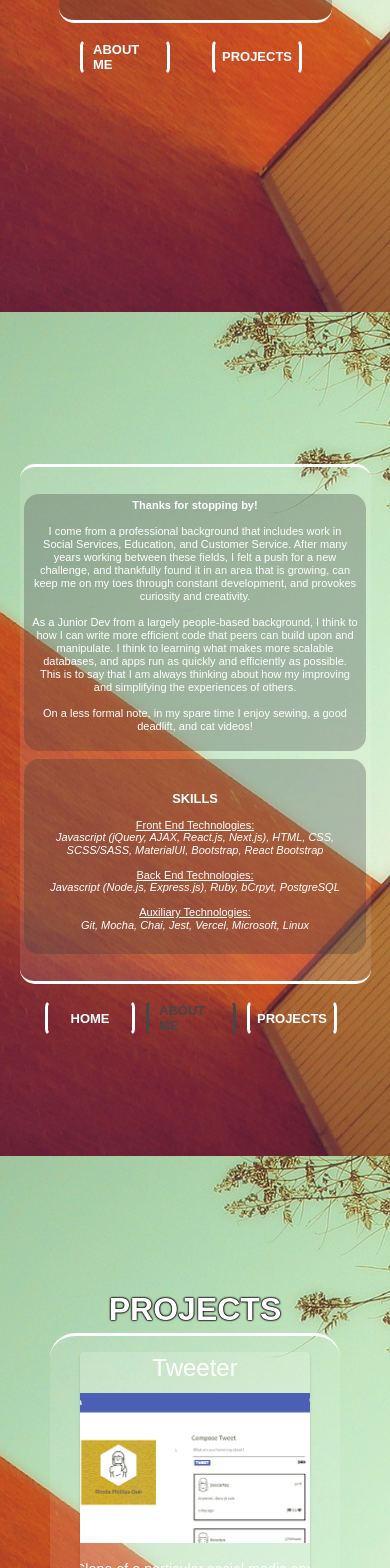
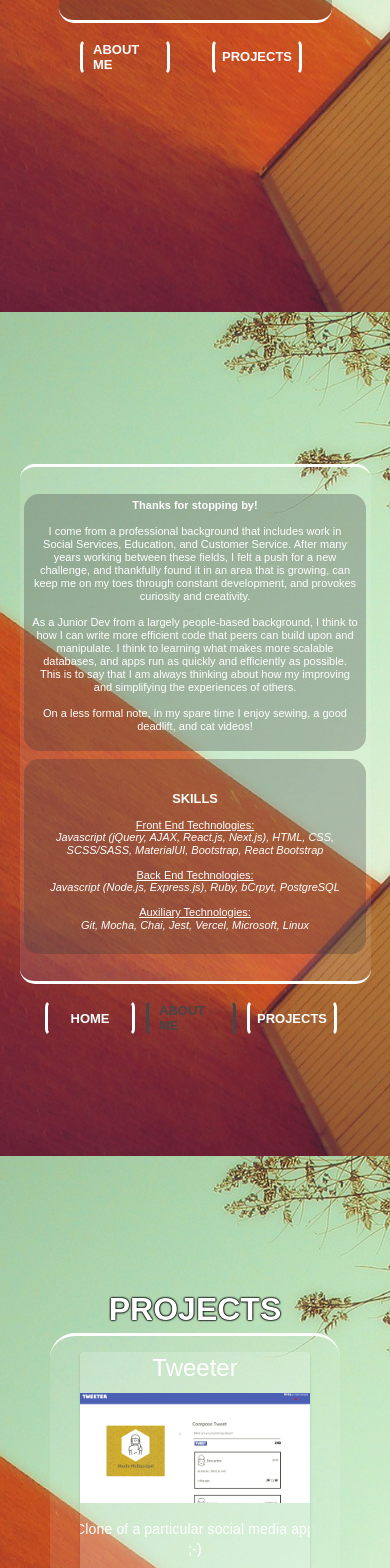
Before and after one commit to rphillipsosei/rhoda-portfolio, a Next.js app: page / in a window 390 px wide. Shown: the part 628-2196 px from the top of the page. Built offline with nearby package versions, Linux system fonts and the light colour scheme; a web font is replaced by a local one.

Commit message:
edit project card sizing

```diff
--- a/components/Projects.js
+++ b/components/Projects.js
@@ -66,7 +66,7 @@ export default function Projects() {
                     className={styles.democontainer}
                     component="img"
                     alt="green iguana"
-                    height="150"
+                    height="110"
                     image={project.image}
                   />
                   <CardContent>
--- a/styles/Projects.module.css
+++ b/styles/Projects.module.css
@@ -7,7 +7,9 @@
   /* border: 3px solid blue; */
 }
 
-
+.democontainer {
+  height: 150px;
+}
 .projectsbox {
 
   margin-top: 2rem;
@@ -199,6 +201,11 @@
 }
 
 @media screen and (max-width: 1440px) {
+
+  .democontainer {
+    height: 140px;
+  }
+
   .projectcontainer {
     justify-content: flex-start;
   }
@@ -246,9 +253,15 @@
     border: 3px solid orange;
     width: 100%;
   }
+
+
 }
 
 @media screen and (max-width: 520px) {
+
+  .democontainer {
+    height: 110px;
+  }
   .projectcontainer {
     justify-content: flex-start;
     padding-top: 8rem;
```
